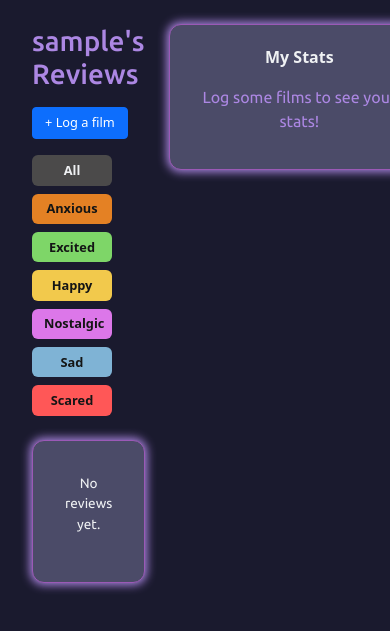
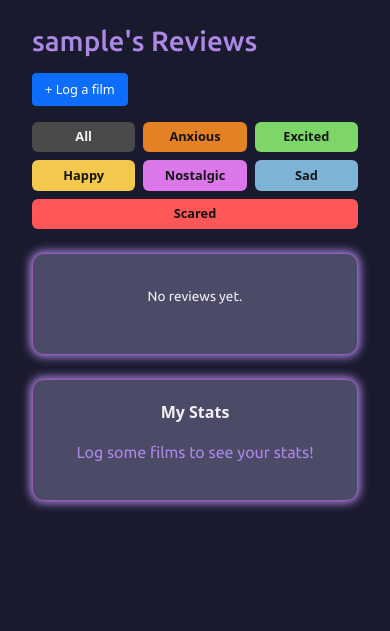
Before and after one commit to glezirene/COMPSCI5012_Project, a Django app: page /profile/ in a window 390 px wide; the page is wider, and only the part inside the window is pictured. Shown: the part 80-711 px from the top of that part. Run offline with Django 5.2, Linux system fonts and the light colour scheme; the visitor is signed in with stand-in values (Sample User, id 1); data comes from the database, SQL or seed files in the repository; both versions use the stored data as it was after the commit; data that the repository does not hold is empty.

Commit message:
fixed profile page for small screens

```diff
--- a/static/styles.css
+++ b/static/styles.css
@@ -293,12 +293,6 @@ form label {
 }
 
 /* Profile page */
-.profile-layout{
-    display: grid;
-    grid-template-columns: 1fr 260px;
-    gap: 1.5rem;
-    align-items: start;
-}
 .mood-stats{
     display:flex;
     flex-direction:column;
--- a/templates/films/profile.html
+++ b/templates/films/profile.html
@@ -2,9 +2,8 @@
 {% block title %}Profile{% endblock %}
 
 {% block content %}
-<div class="profile-layout">
-
-    <!-- Reviews -->
+<div class="row g-4">
+    <div class="col-lg-9">
         <div>
             <div class="d-flex align-items-center justify-content-between flex-wrap gap-2 mb-3">
                 <h1 class="ubuntu-lpurple-text">{{ user.username }}'s Reviews</h1>
@@ -13,9 +12,9 @@
 
             <!-- Mood filter chips -->
             <div class="d-flex flex-wrap gap-2 mb-4">
-            <button class="btn-sm custom-btn all-btn active" data-mood="all" style="width: 80px;">All</button>
+                <button class="btn-sm custom-btn flex-fill all-btn active" data-mood="all" style="width: 80px;">All</button>
                 {% for mood in moods %}
-            <button class="btn-sm custom-btn {{ mood.name|lower }}-btn" data-mood="{{ mood.name|lower }}" style="width: 80px;">
+                <button class="btn-sm custom-btn flex-fill {{ mood.name|lower }}-btn" data-mood="{{ mood.name|lower }}" style="width: 80px;">
                     {{ mood.name }}
                 </button>
                 {% endfor %}
@@ -66,7 +65,9 @@
                 </div>
             </div>
         </div>
+    </div>
 
+    <div class="col-lg-3">
         <!-- Stats sidebar -->
         <div>
             <div class="custom-card stats-card">
@@ -95,6 +96,9 @@
 
             </div>
         </div>
+    </div>
+</div>
+
 
 </div>
 {% endblock %}
```
Also changed, not shown: db.sqlite3. Lines whose indentation alone changed are shown as unchanged.
